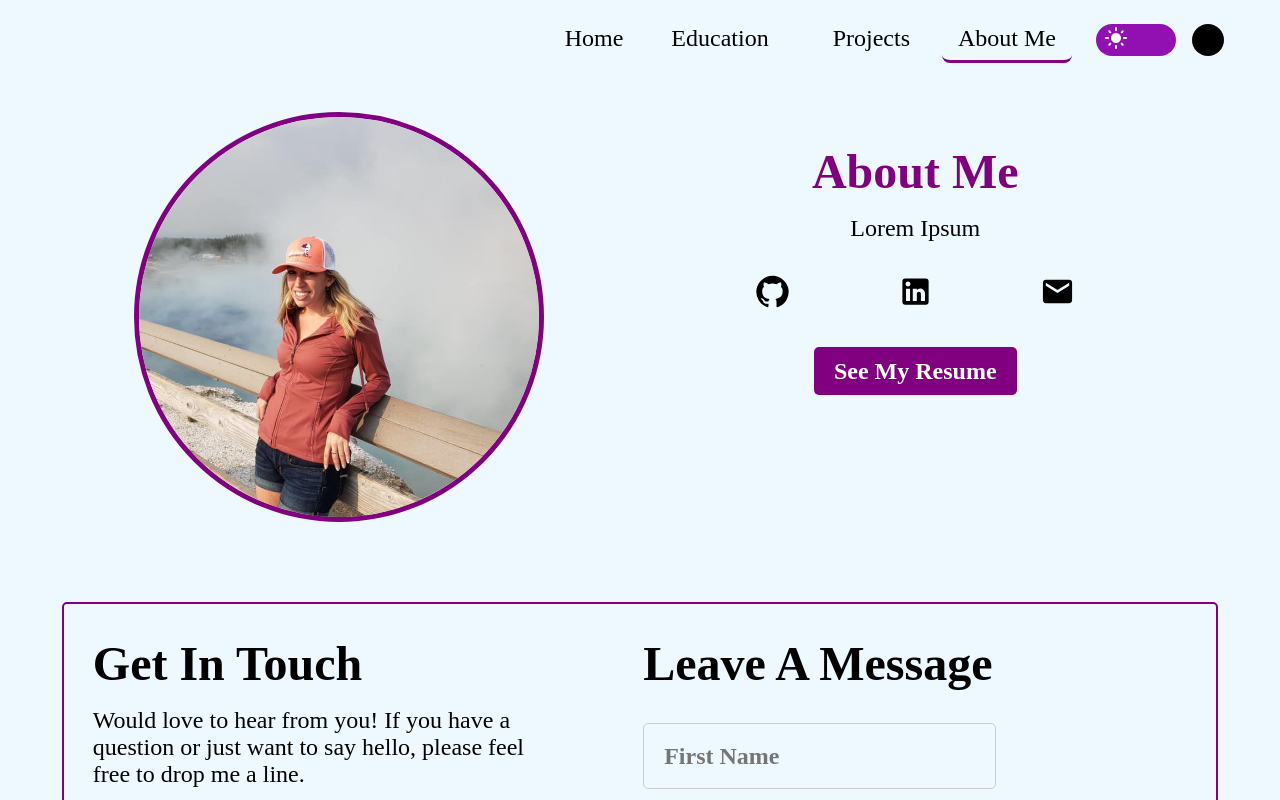
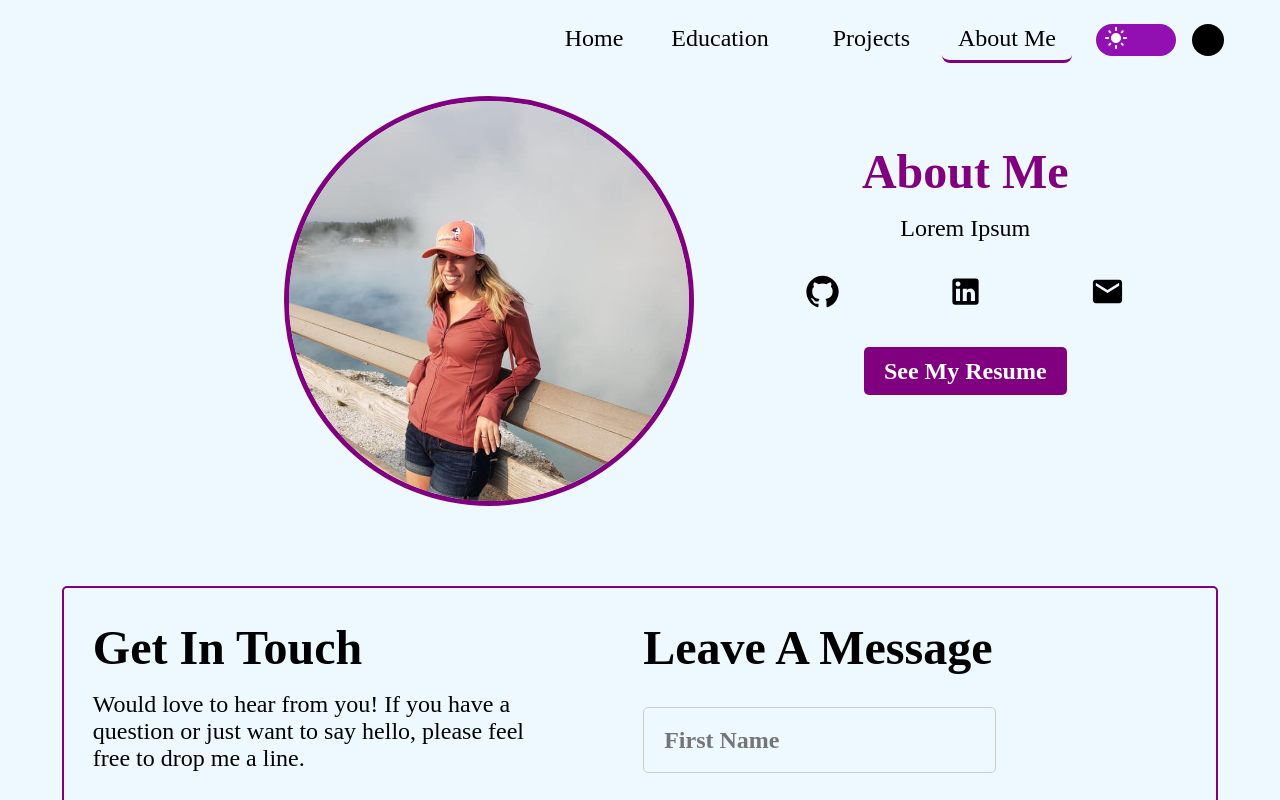
Before and after one commit to Ooh-LaLa/portfolio, a React (Create React App) app: page /about-me in a window 1280 px wide. Shown: the top 800 px of the page. Built offline with nearby package versions, Linux system fonts and the light colour scheme; a web font is replaced by a local one.

Commit message:
center personal photo and add padding on project button

```diff
--- a/src/components/About Me/aboutMe.module.css
+++ b/src/components/About Me/aboutMe.module.css
@@ -9,11 +9,10 @@
     display: flex;
     align-items: center;
     justify-content: flex-start;
-    /* background-color: aquamarine; */
-    /* width: 50%; */
+    margin-left: 200px;
 }
 .avatar img{
-    margin-top: 2rem;
+    margin-top: 1rem;
     border: 5px solid;
     border-radius: 50%;
     height: 25rem;
--- a/src/components/Projects/project.module.css
+++ b/src/components/Projects/project.module.css
@@ -45,6 +45,8 @@
 .moreProject {
 	display: flex;
 	justify-content: center;
+	padding-bottom: 18px;
+	padding-top: 8px;
 }
 @media (max-width: 768px) {
 	.projects {
```
